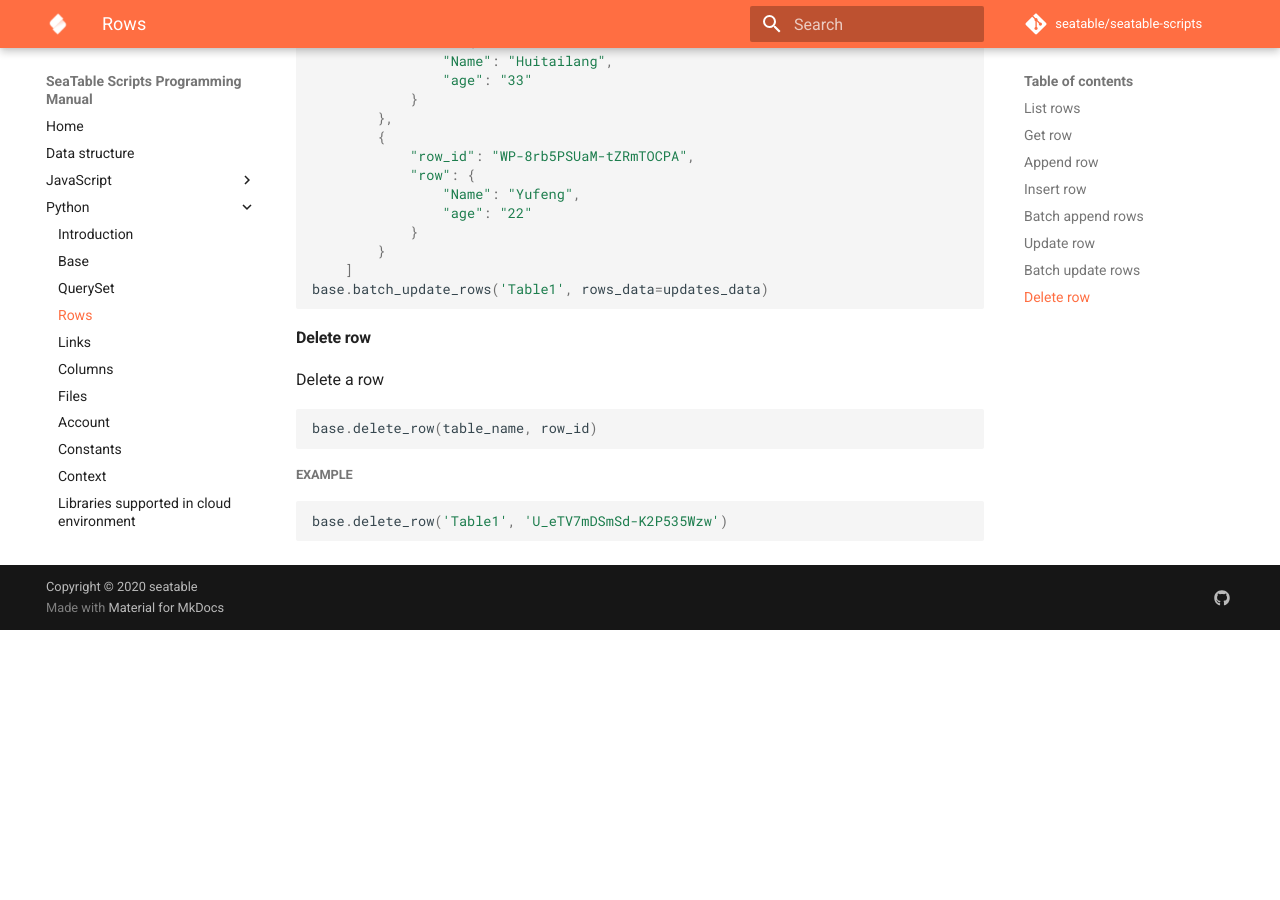
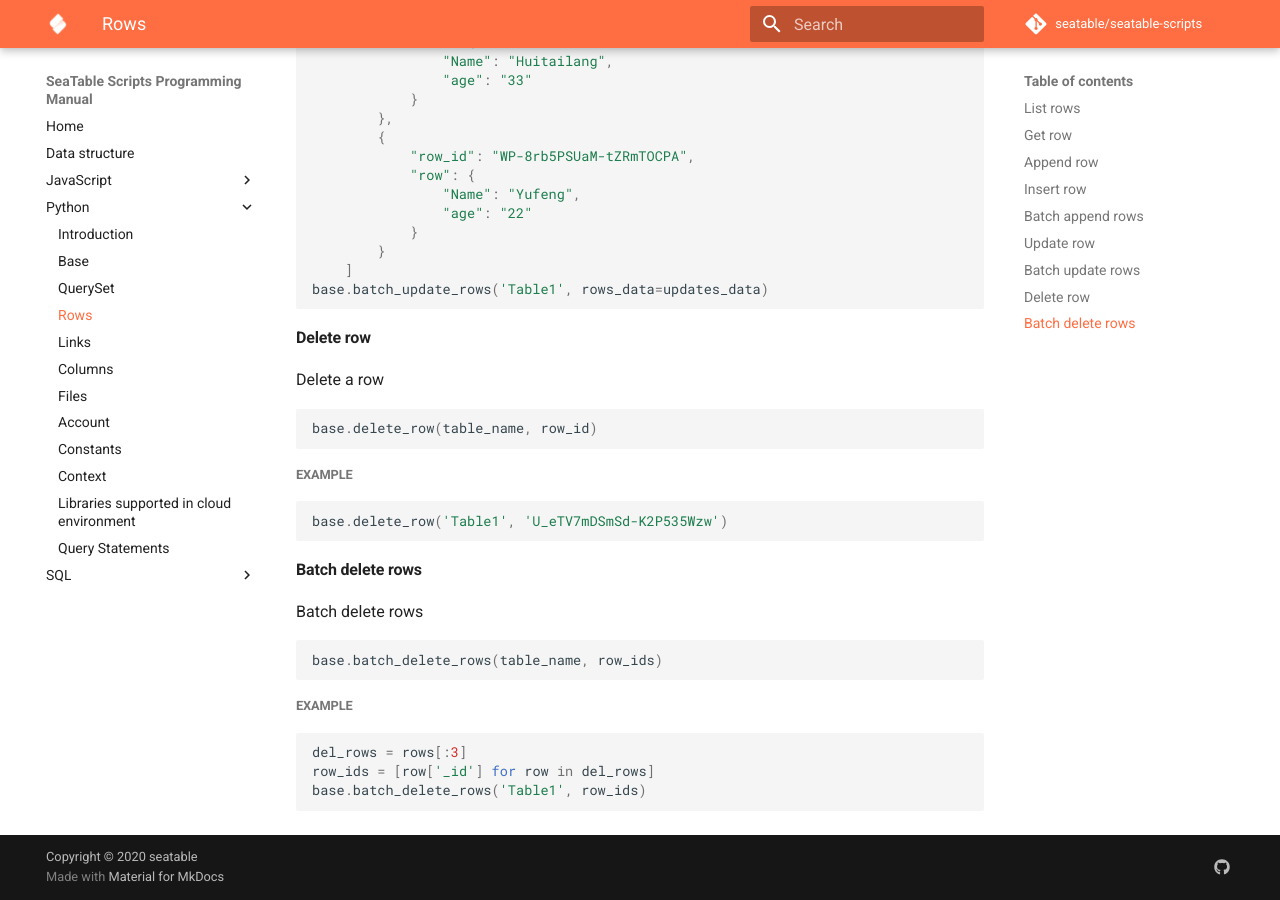
Before and after one commit to seatable/seatable-scripts, an MkDocs documentation site: the page built from manual/python/rows.md, in a window 1280 px wide and 900 px high, scrolled down 2483 px. Built offline with MkDocs 1.6.1 and Material for MkDocs 9.7.7, drawn with Linux system fonts in a browser that asks for light colours; comment, search, counter and statistics services are not loaded; before the commit the page ends 3113 px from its top, so only the background shows below that.

Commit message:
Update rows.md

````diff
--- a/manual/python/rows.md
+++ b/manual/python/rows.md
@@ -162,3 +162,19 @@
 ```python
 base.delete_row('Table1', 'U_eTV7mDSmSd-K2P535Wzw')
 ```
+
+#### Batch delete rows
+
+Batch delete rows
+
+```python
+base.batch_delete_rows(table_name, row_ids)
+```
+
+##### Example
+
+```python
+del_rows = rows[:3]
+row_ids = [row['_id'] for row in del_rows]
+base.batch_delete_rows('Table1', row_ids)
+```
````
